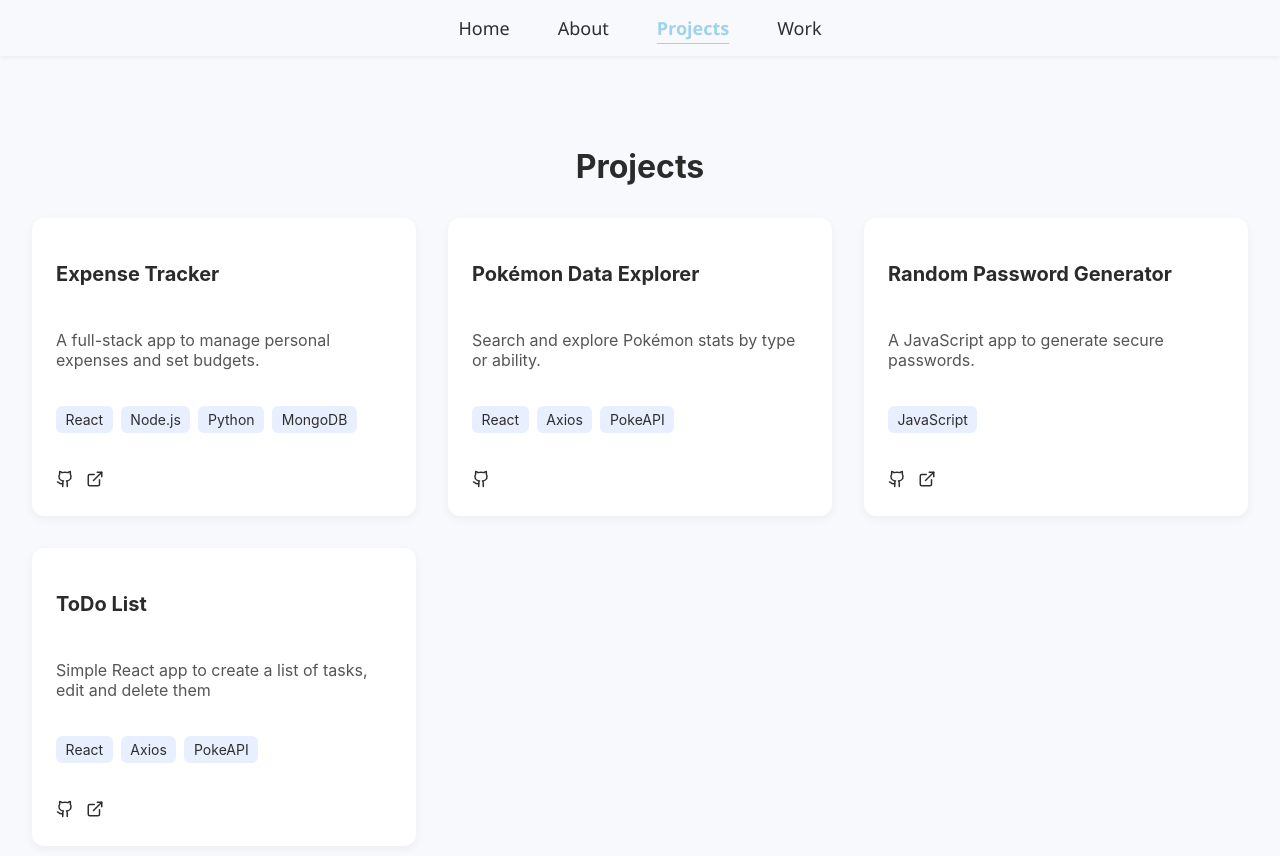
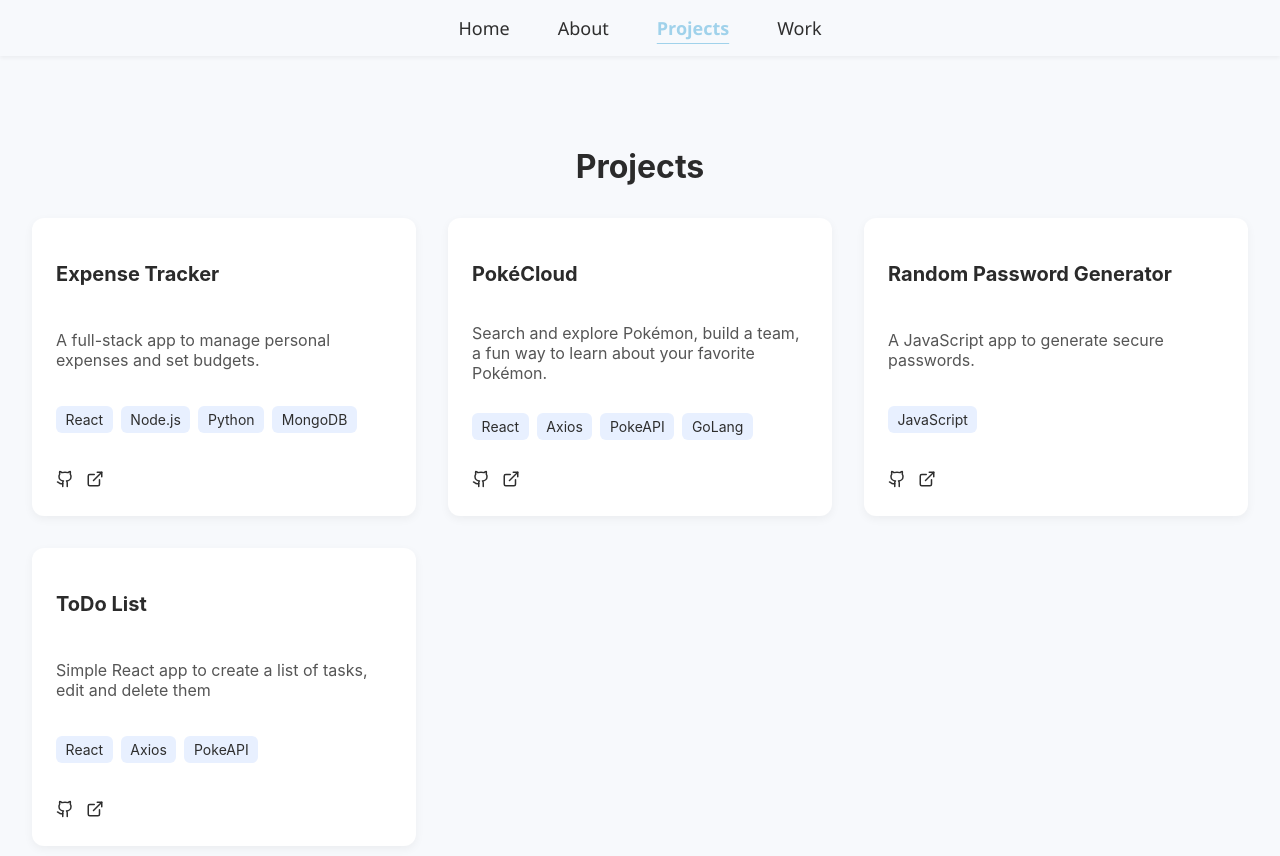
Before and after one commit to MarquanBow/portfolio, a React (Vite) app: page /projects in a window 1280 px wide. Shown: the top 856 px of the page. Built offline with nearby package versions, Linux system fonts and the light colour scheme.

Commit message:
update projects

```diff
--- a/src/Pages/Projects.jsx
+++ b/src/Pages/Projects.jsx
@@ -11,10 +11,11 @@ const projects = [
     demo: 'https://marquanexpensetracker.netlify.app/'
   },
   {
-    title: 'Pokémon Data Explorer',
-    description: 'Search and explore Pokémon stats by type or ability.',
-    tech: ['React', 'Axios', 'PokeAPI'],
-    github: 'https://github.com/yourname/pokemon-project'
+    title: 'PokéCloud',
+    description: 'Search and explore Pokémon, build a team, a fun way to learn about your favorite Pokémon.',
+    tech: ['React', 'Axios', 'PokeAPI', 'GoLang'],
+    github: 'https://github.com/MarquanBow/pokemon-explorer',
+    demo: 'https://pokeclouds.netlify.app/'
   },
   {
     title: 'Random Password Generator',
```
